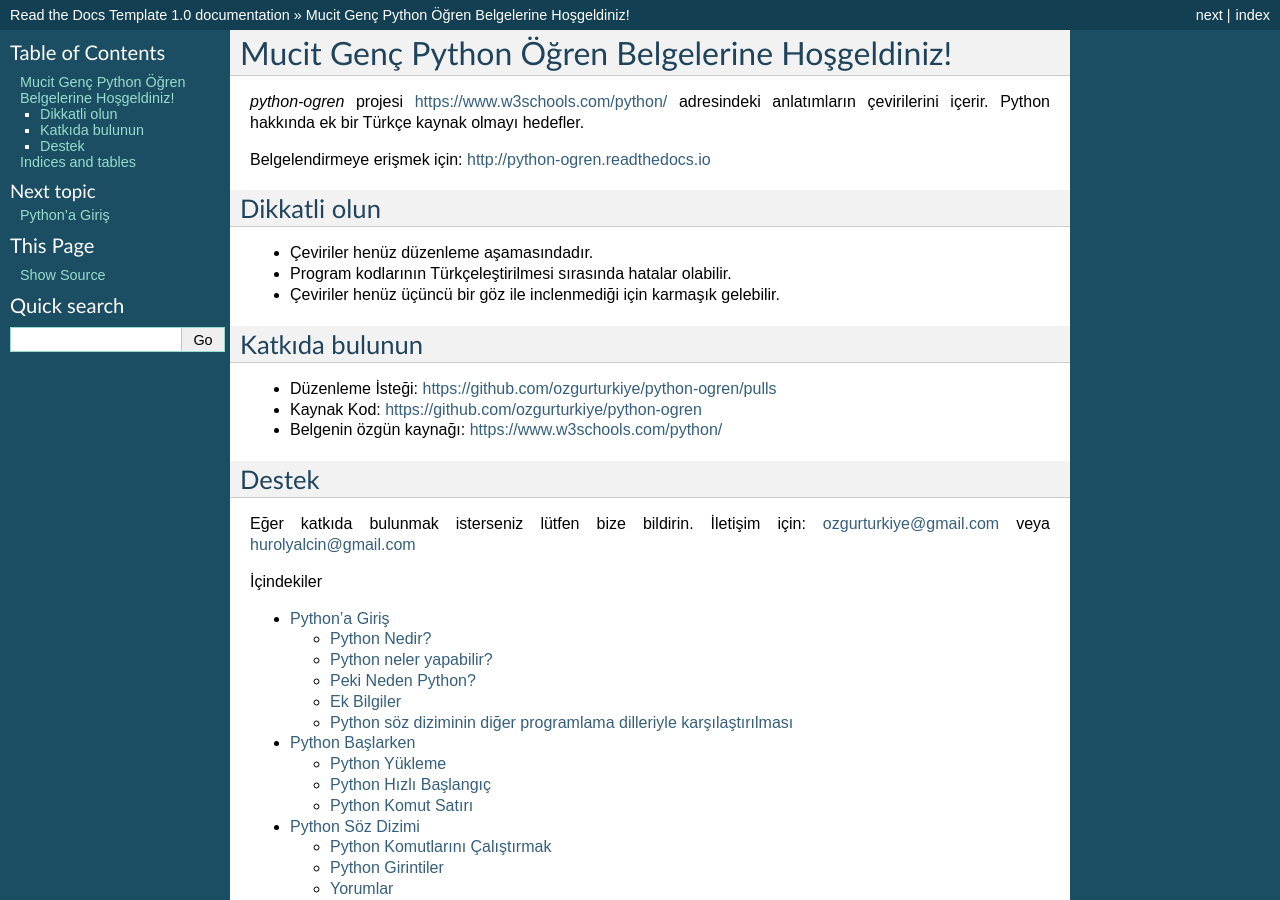
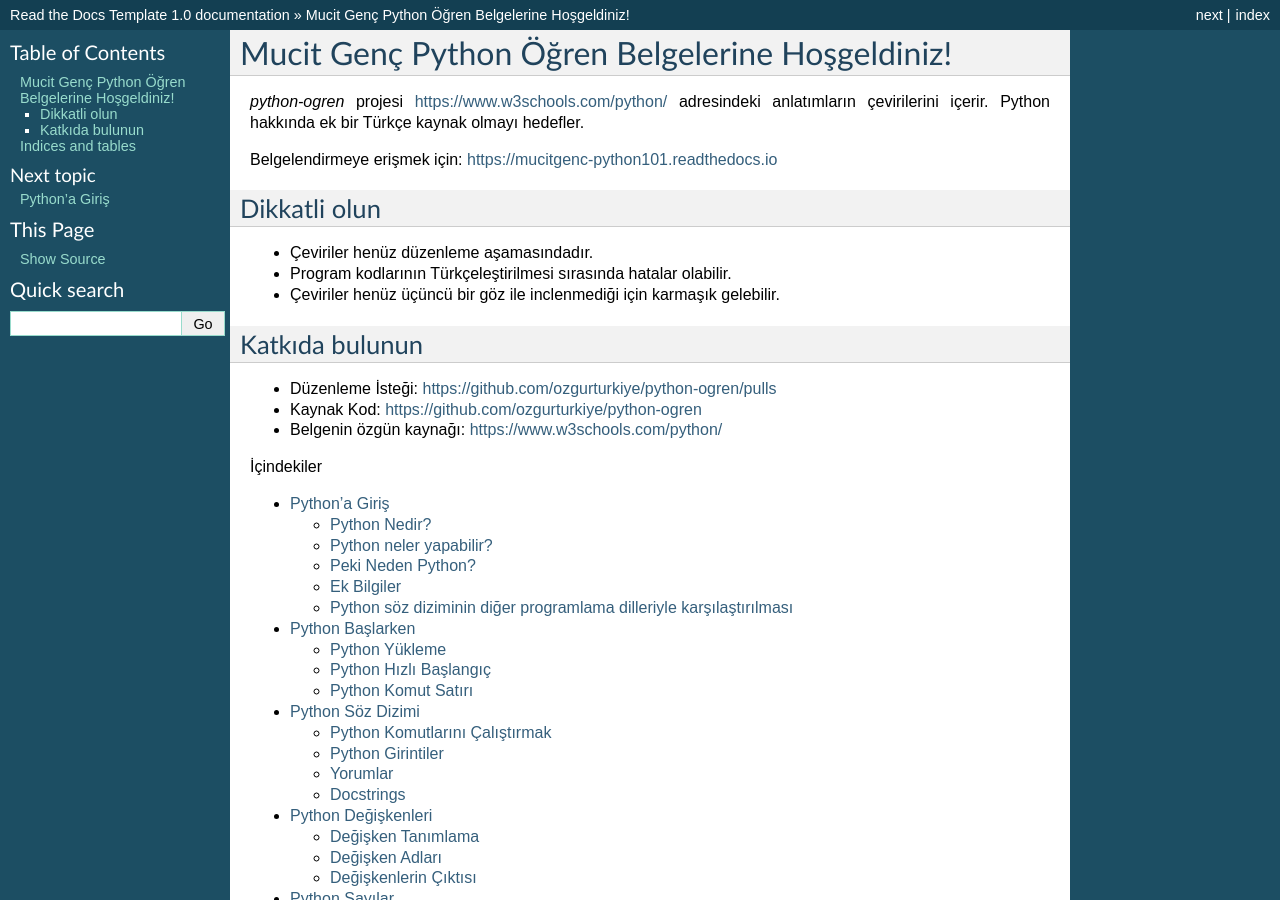
Before and after one commit to mucitgenc/Python101, a Sphinx documentation site: the page built from docs/index.rst, in a window 1280 px wide and 900 px high. Built offline with Sphinx 7.4.7, drawn with Linux system fonts in a browser that asks for light colours.

Commit message:
Update index.rst

```diff
--- a/docs/index.rst
+++ b/docs/index.rst
@@ -9,7 +9,7 @@ Mucit Genç Python Öğren Belgelerine Hoşgeldiniz!
 `python-ogren` projesi https://www.w3schools.com/python/ adresindeki anlatımların çevirilerini içerir.
 Python hakkında ek bir Türkçe kaynak olmayı hedefler.
 
-Belgelendirmeye erişmek için: http://python-ogren.readthedocs.io
+Belgelendirmeye erişmek için: https://mucitgenc-python101.readthedocs.io
 
 Dikkatli olun
 -------------
@@ -25,11 +25,7 @@ Katkıda bulunun
 - Kaynak Kod: https://github.com/ozgurturkiye/python-ogren
 - Belgenin özgün kaynağı: https://www.w3schools.com/python/
 
-Destek
-------
 
-Eğer katkıda bulunmak isterseniz lütfen bize bildirin.
-İletişim için: ozgurturkiye@gmail.com veya hurolyalcin@gmail.com
 
 
 .. toctree::
```
